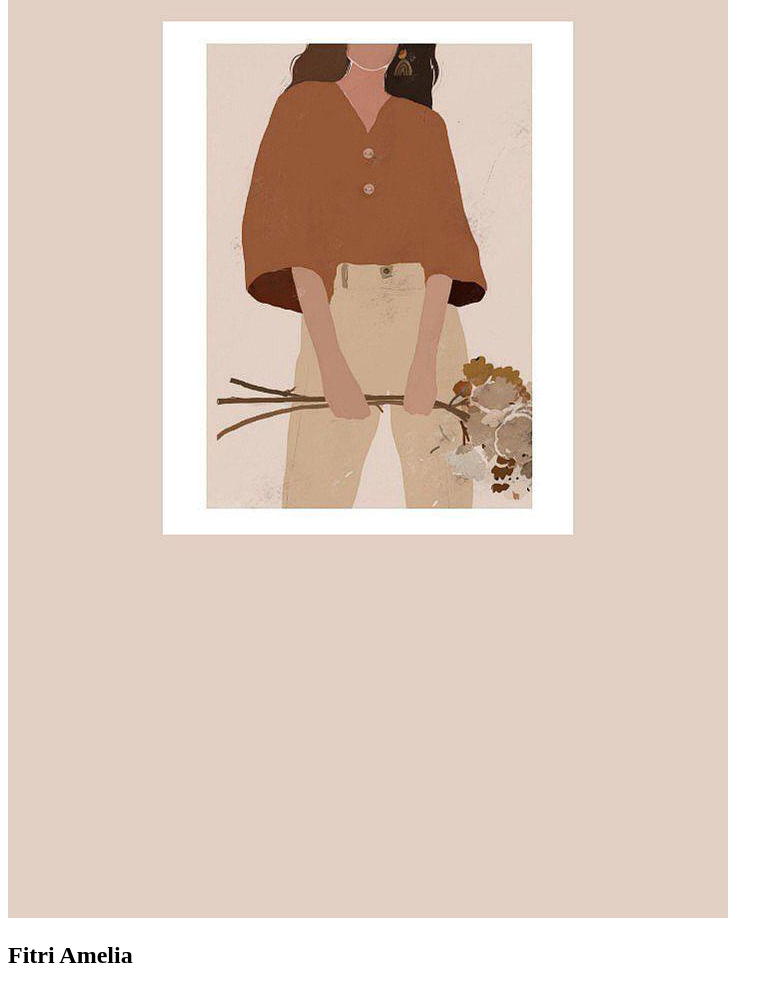
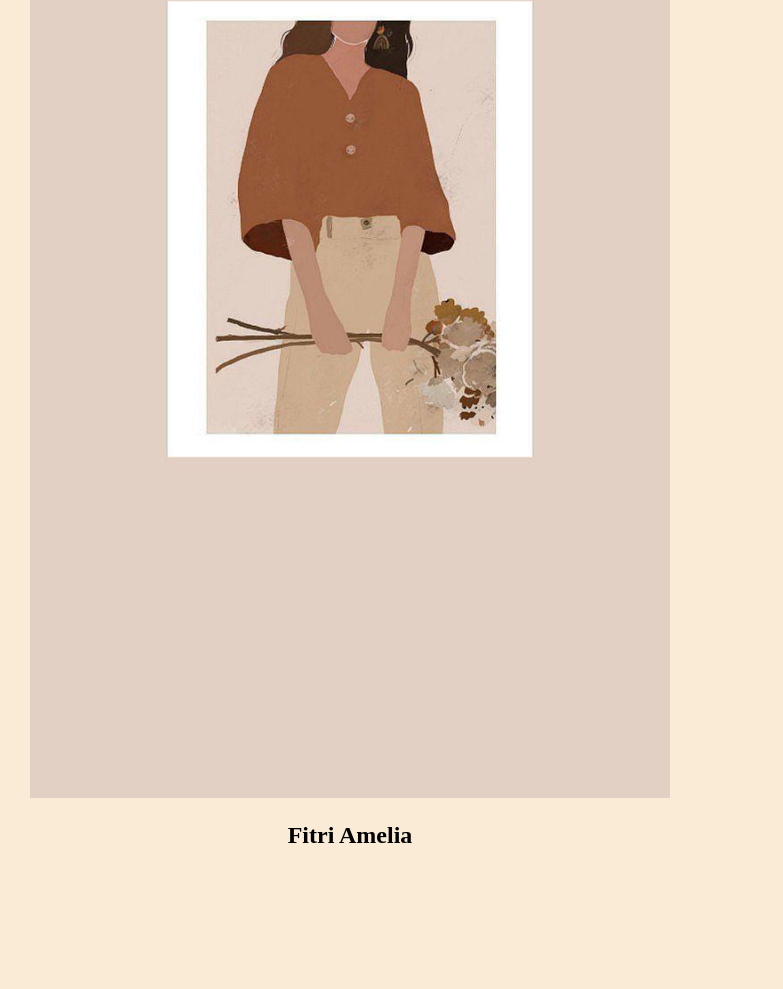
Before and after one commit to fitriamelian/my-repo-from-remote, a plain HTML site: page index.html in a window 1280 px wide. Shown: the part 370-1359 px from the top of the page, without its empty margins (0-783 px from the left). After the commit the page ends 1249 px from the top, so only its background shows below. Drawn offline with Linux system fonts and the light colour scheme.

Commit message:
added initial style.css to style the profile

```diff
--- a/index.html
+++ b/index.html
@@ -1,6 +1,7 @@
 <!DOCTYPE html>
 <html>
     <head>
+        <link rel="stylesheet" href="style.css">
     </head>
     <body>
         <div id="profil-container">
--- /dev/null
+++ b/style.css
@@ -0,0 +1,21 @@
+body {
+    width: 50%;
+    margin: 30px;
+    background-color: antiquewhite;
+}
+
+#profile-container{
+    max-width: 300px;
+    background-color: white;
+    border: 1px solid gray;
+    border-radius: 6px;
+}
+
+#profil-image{
+    width: 100%;
+    height: auto;
+}
+
+#profil-name{
+    text-align: center;
+}
```
